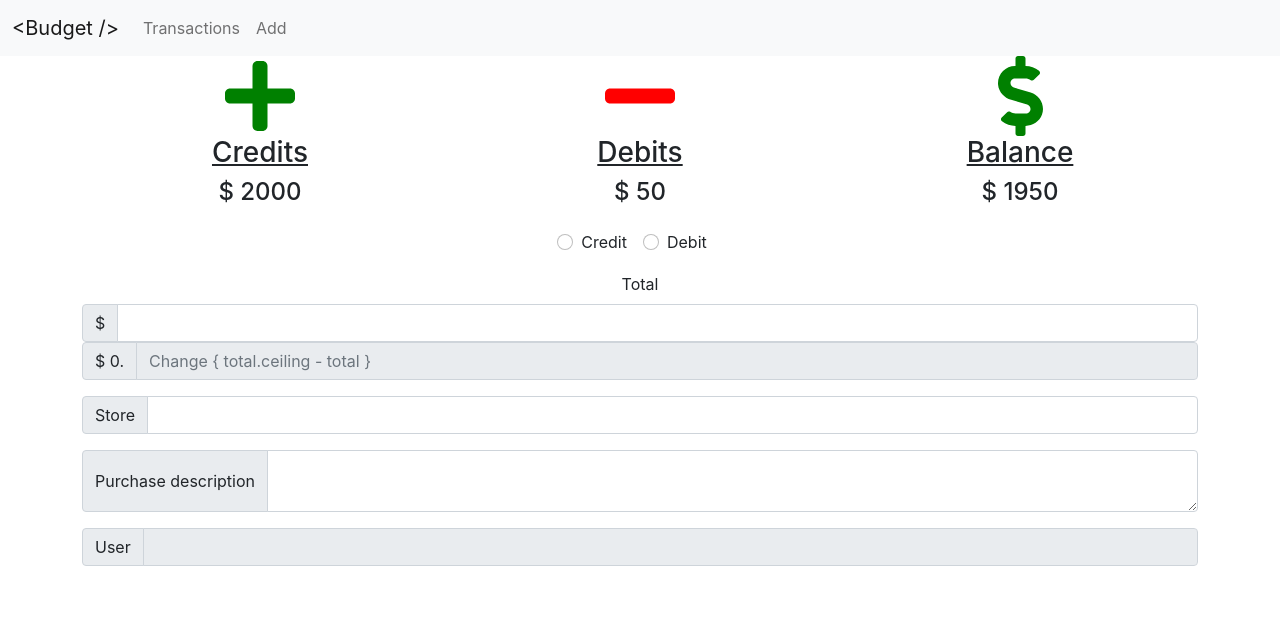
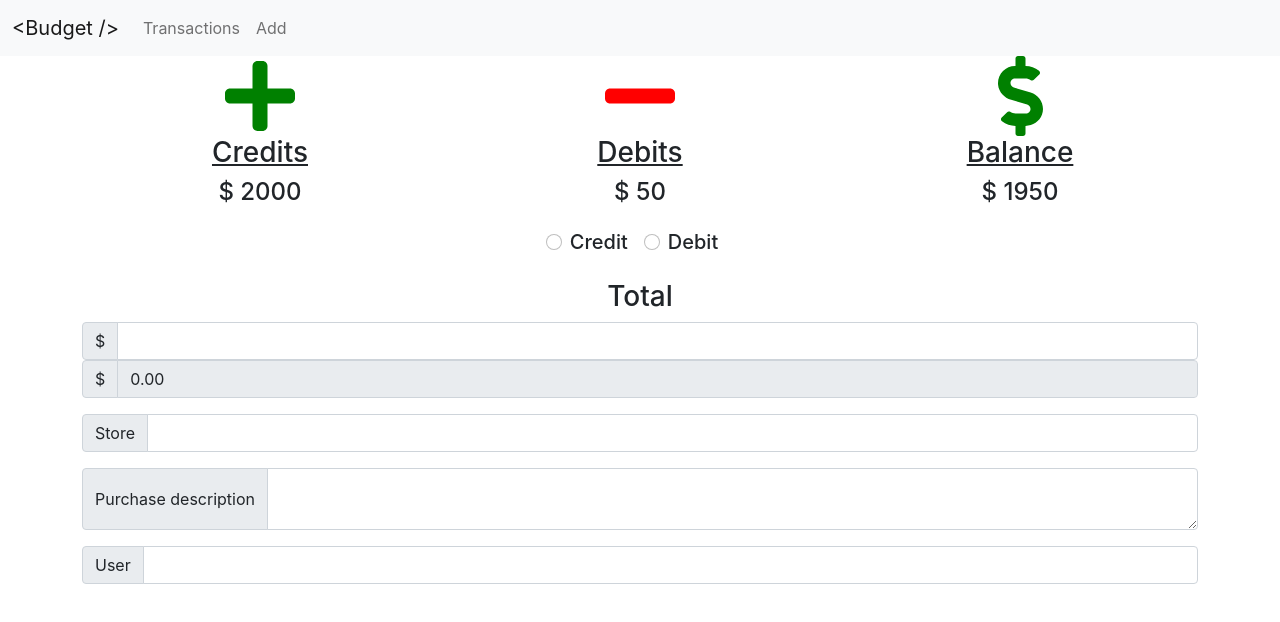
Before and after one commit to PrestoTech777/BudgetingApp, a React (Create React App) app in the folder frontend/: page /add in a window 1280 px wide. Shown: the top 622 px of the page. Built offline with nearby package versions, Linux system fonts and the light colour scheme.

Commit message:
converts to class

```diff
--- a/frontend/src/components/Form.js
+++ b/frontend/src/components/Form.js
@@ -1,72 +1,121 @@
-const Form = () => {
+import { Component } from "react";
+import axios from "axios";
+
+export default class Form extends Component {
+  constructor(props) {
+    super();
+    this.state = {
+      debit: null,
+      total: 0,
+      change: 0,
+      description: "",
+      store: "",
+      user: "",
+    };
+    this.handleChange = this.handleChange.bind(this);
+  }
+
+  handleChange(event) {
+    const { name, value, type, checked } = event.target;
+    this.setState({
+      [name]: value,
+    });
+    console.log(this.state);
+  }
+
+  render() {
     return (
-    <div class="container">
+      <div className="container">
         <form>
-        <div id="creditOrDebit" class="mb-3 mt-3">
-          <div class="form-check form-check-inline">
+          <div id="creditOrDebit" className="mb-3 mt-3">
+            <div className="form-check form-check-inline">
               <input
-              class="form-check-input"
+                className="form-check-input"
                 type="radio"
-              name="credDeb"
+                name="debit"
                 id="credit"
                 value="false"
+                // checked={this.state.debit}
+                onChange={this.handleChange}
               />
-            <label class="form-check-label" for="Credit">
+              <label className="form-check-label h5" for="Credit">
                 Credit
               </label>
             </div>
-          <div class="form-check form-check-inline">
+            <div className="form-check form-check-inline">
               <input
-              class="form-check-input"
+                className="form-check-input"
                 type="radio"
-              name="credDeb"
+                name="debit"
                 id="debit"
                 value="true"
+                // checked={this.state.debit}
+                onChange={this.handleChange}
               />
-            <label class="form-check-label" for="Credit">
+              <label className="form-check-label h5" for="Credit">
                 Debit
               </label>
             </div>
           </div>
           <div id="totalAndChange">
-          <label for="total" class="form-label">
+            <label for="total" className="form-label h3">
               Total
             </label>
-          <div class="input-group">
-            <span class="input-group-text">$</span>
-            <input type="text" class="form-control" name="total" id="total" />
-          </div>
-          <div class="input-group mb-3">
-            <span class="input-group-text">$ 0.</span>
+            <div className="input-group">
+              <span className="input-group-text">$</span>
               <input
                 type="text"
-              class="form-control"
+                className="form-control"
+                name="total"
+                id="total"
+                onChange={this.handleChange}
+              />
+            </div>
+            <div className="input-group mb-3">
+              <span className="input-group-text">$</span>
+              <input
+                type="text"
+                className="form-control"
                 name="change"
                 id="change"
-              placeholder="Change { total.ceiling - total }"
+                value={(Math.ceil(this.state.total) - this.state.total).toFixed(
+                  2
+                )}
                 disabled
+                onChange={this.handleChange}
               />
             </div>
           </div>
-        <div class="input-group mb-3">
-          <span class="input-group-text">Store</span>
-          <input class="form-control" id="store" name="store" />
+          <div className="input-group mb-3">
+            <span className="input-group-text">Store</span>
+            <input
+              className="form-control"
+              id="store"
+              name="store"
+              onChange={this.handleChange}
+            />
           </div>
-        <div class="input-group mb-3">
-          <span class="input-group-text">Purchase description</span>
+          <div className="input-group mb-3">
+            <span className="input-group-text">Purchase description</span>
             <textarea
-            class="form-control"
+              className="form-control"
               id="description"
               name="description"
+              onChange={this.handleChange}
             ></textarea>
           </div>
-        <div class="input-group mb-3">
-          <span class="input-group-text">User</span>
-          <input class="form-control" id="user" name="user" disabled />
+          <div className="input-group mb-3">
+            <span className="input-group-text">User</span>
+
+            <input
+              className="form-control"
+              id="user"
+              name="user"
+              onChange={this.handleChange}
+            />
           </div>
         </form>
       </div>
     );
-};
-
-export default Form;
+  }
+}
```
Lines whose indentation alone changed are shown as unchanged.
